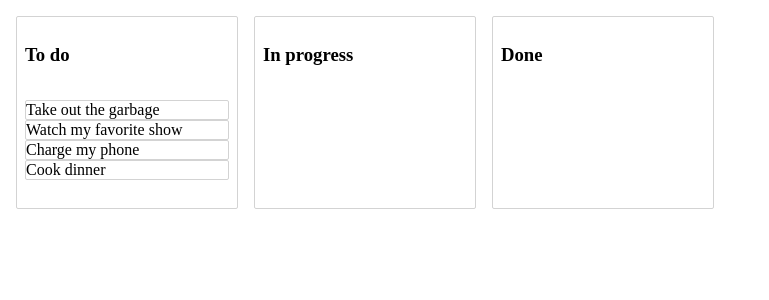
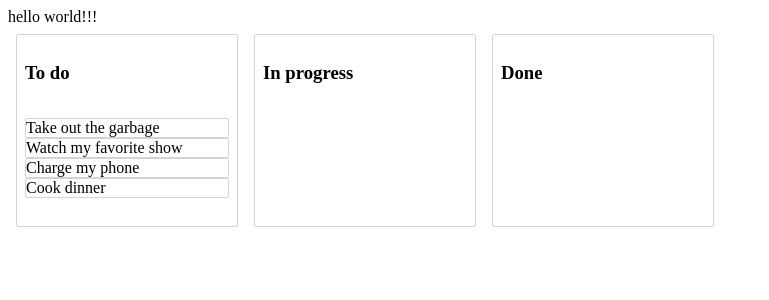
Before and after one commit to mofumofu1729/KanbanTimerProto, a React (Create React App) app: page / in a window 1280 px wide. Shown: the top 300 px of the page, without its empty margins (0-769 px from the left). Built offline with nearby package versions, Linux system fonts and the light colour scheme.

Commit message:
クリックするとアラートが出ることを確認

```diff
--- a/src/index.js
+++ b/src/index.js
@@ -80,7 +80,11 @@ class App extends React.Component {
   };
 
   render() {
+    const alertFunc = function () {alert("hello")};
+
     return (
+      <div>
+        <div onClick={alertFunc}>hello world!!!</div>
       <DragDropContext onDragEnd={this.onDragEnd}>
         <Container>
         {this.state.columnOrder.map(columnId => {
@@ -91,6 +95,7 @@ class App extends React.Component {
         })}
         </Container>
       </DragDropContext>
+    </div>
     );
   }
 }
```
